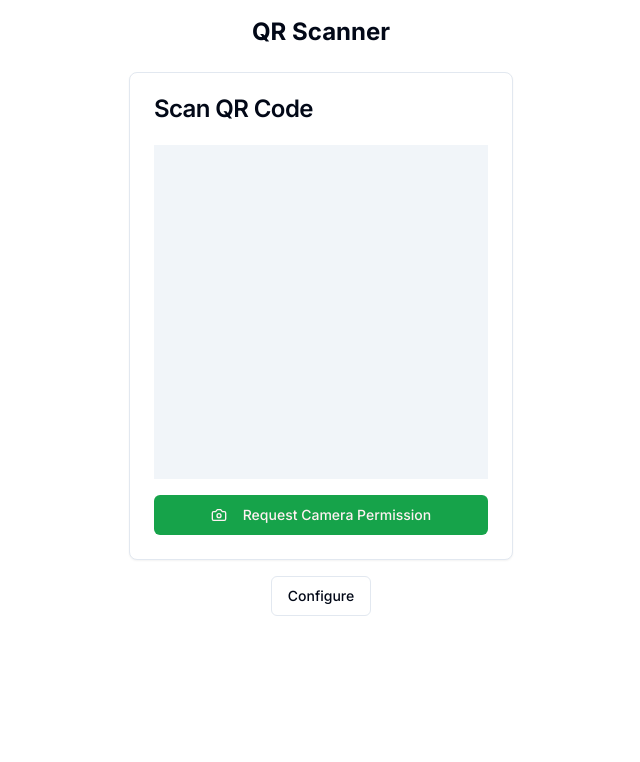
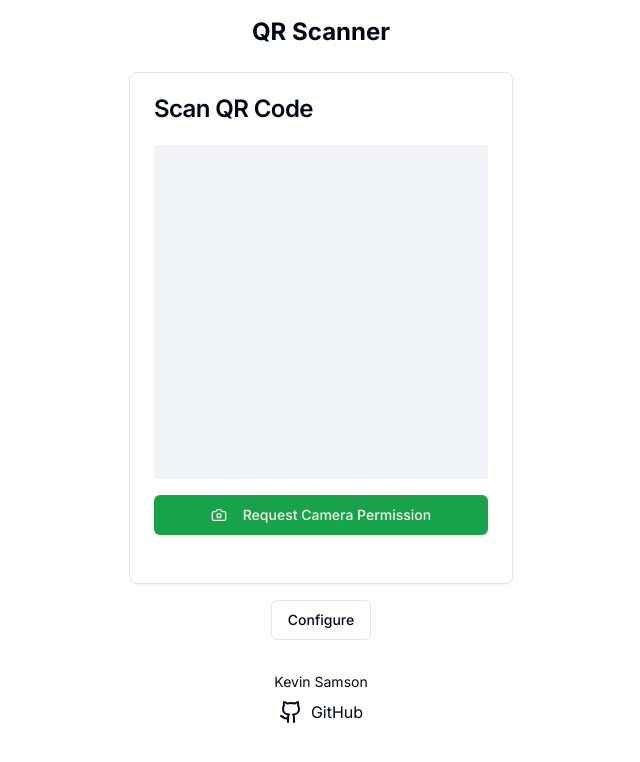
Before and after one commit to kevin-samson/QuickQrSender, a Next.js app: page / in a window 1280 px wide. Shown: the top 762 px of the page, without its empty margins (319-959 px from the left). Built offline with nearby package versions, Linux system fonts and the light colour scheme.

Commit message:
add footer

```diff
--- a/app/page.tsx
+++ b/app/page.tsx
@@ -1,6 +1,7 @@
-import Link from "next/link"
-import QRScanner from "./qr-scanner"
-import { Button } from "@/components/ui/button"
+import Link from "next/link";
+import QRScanner from "./qr-scanner";
+import { Button } from "@/components/ui/button";
+import { Github } from "lucide-react";
 
 export default function Home() {
   return (
@@ -12,6 +13,18 @@ export default function Home() {
           <Button variant="outline">Configure</Button>
         </Link>
       </div>
+      <footer className="mt-8 text-center">
+        <p className="text-sm">Kevin Samson</p>
+        <a
+          href="#"
+          target="_blank"
+          rel="noopener noreferrer"
+          className="inline-flex items-center mt-2"
+        >
+          <Github className="mr-2" />
+          GitHub
+        </a>
+      </footer>
     </main>
-  )
+  );
 }
--- a/app/qr-scanner.tsx
+++ b/app/qr-scanner.tsx
@@ -2,7 +2,13 @@
 
 import { useState, useEffect, useRef } from "react";
 import { Html5Qrcode } from "html5-qrcode";
-import { Card, CardContent, CardHeader, CardTitle } from "@/components/ui/card";
+import {
+  Card,
+  CardContent,
+  CardFooter,
+  CardHeader,
+  CardTitle,
+} from "@/components/ui/card";
 import { Button } from "@/components/ui/button";
 import { Camera, XCircle } from "lucide-react";
 import { Alert, AlertDescription } from "@/components/ui/alert";
@@ -161,6 +167,13 @@ export default function QRScanner() {
           )}
         </div>
       </CardContent>
+      <CardFooter>
+        {isScanning && (
+          <p className="text-center">
+            Click on stop scanning after sending the QR code
+          </p>
+        )}
+      </CardFooter>
     </Card>
   );
 }
```
